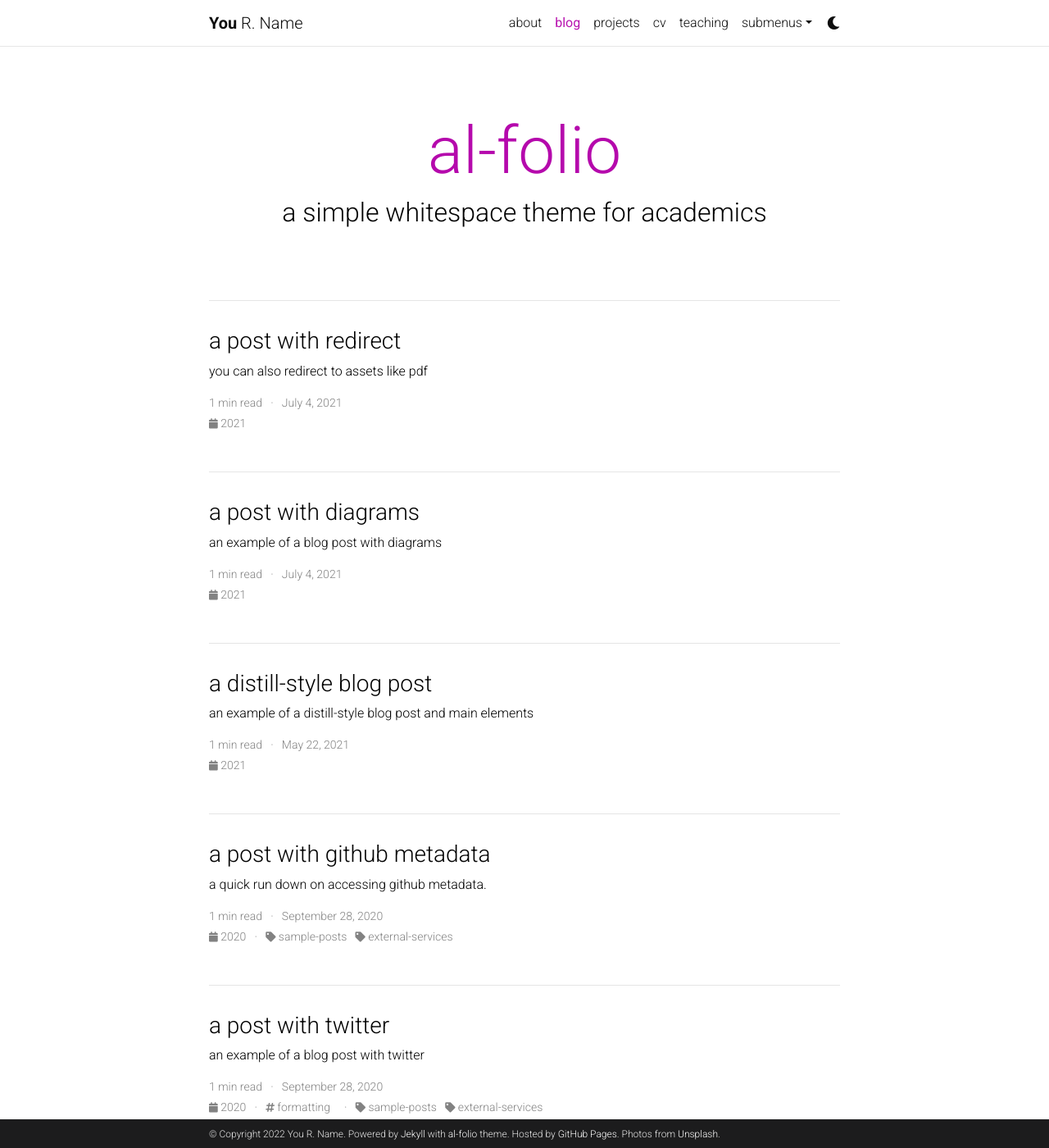
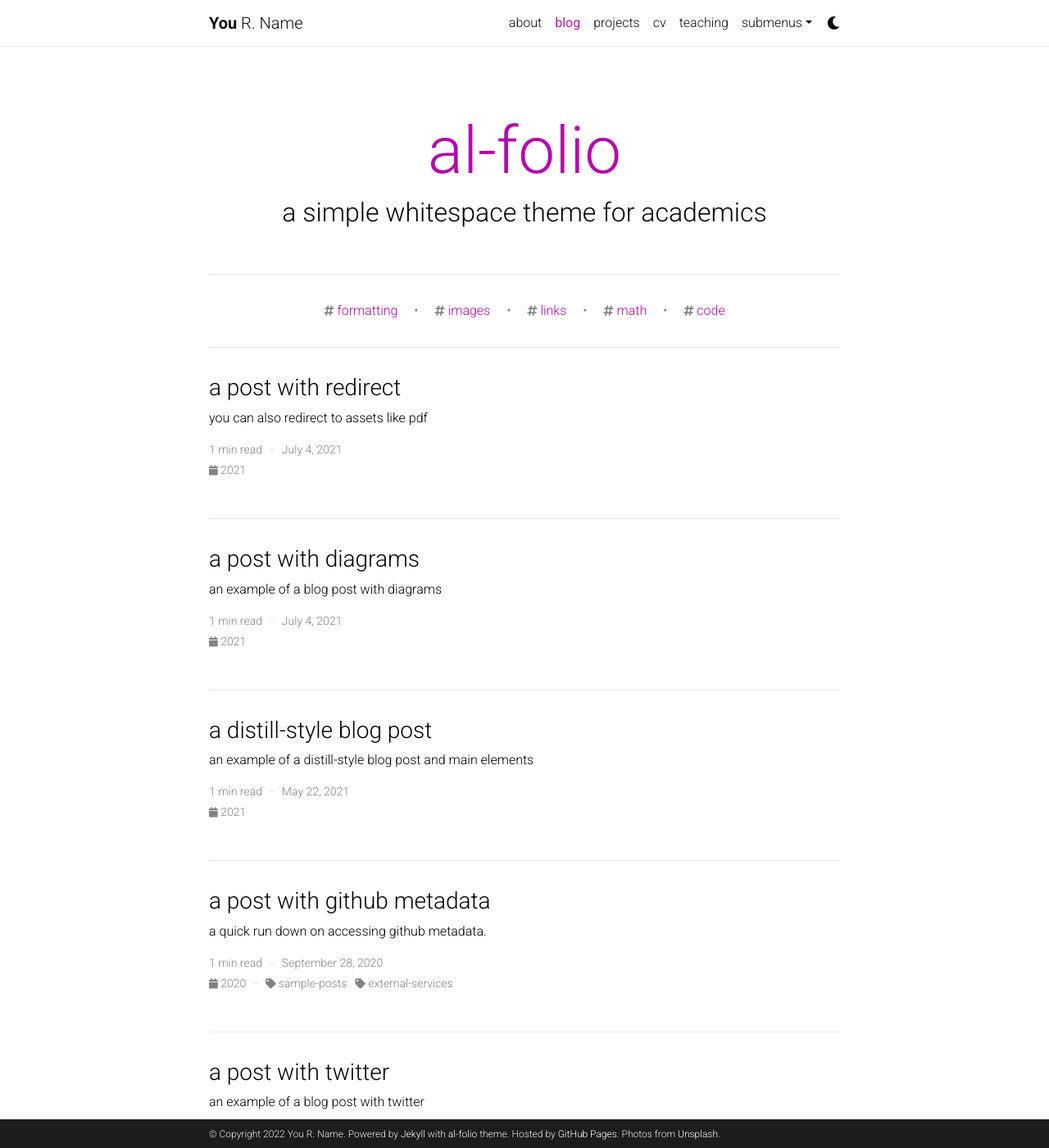
Before and after one commit to jason-merlo/jason-merlo.github.io, a Jekyll site: the page built from blog/index.html, in a window 1280 px wide and 1400 px high. Shown: the whole window at 82% size. Built offline with Jekyll 4.4.1, drawn with Linux system fonts in a browser that asks for light colours; the list of posts is cut into pages by our own code; comment, search, counter and statistics services are not loaded; a style sheet for code colours, icons or effects is not loaded.

Commit message:
Adds support for tag-list (#734)
* Adds support for tag-list

* Update _sass/_base.scss

Co-authored-by: Maruan <alshedivat@users.noreply.github.com>

* Made tags optional

* Responsive deign for tag-list

Co-authored-by: Maruan <alshedivat@users.noreply.github.com>

```diff
--- a/_config.yml
+++ b/_config.yml
@@ -203,6 +203,8 @@ jekyll-archives:
     tag: '/blog/tag/:name/'
     category: '/blog/category/:name/'
 
+display_tags: ['formatting', 'images', 'links', 'math', 'code'] # this tags will be dispalyed on the front page of your blog
+
 # -----------------------------------------------------------------------------
 # Jekyll Scholar
 # -----------------------------------------------------------------------------
--- a/_sass/_base.scss
+++ b/_sass/_base.scss
@@ -318,10 +318,28 @@ footer.sticky-bottom {
   border-bottom: 1px solid var(--global-divider-color);
   text-align: center;
   padding-top: 2rem;
-  padding-bottom: 5rem;
+  padding-bottom: 3rem;
   h1 {
     color: var(--global-theme-color);
     font-size: 5rem;
+  }
+}
+
+.tag-list {
+  border-bottom: 1px solid var(--global-divider-color);
+  text-align: center;
+  padding-top: 1rem;
+
+  ul {
+    justify-content: center;
+    display: flow-root;
+
+    p, li {
+      list-style: none;
+      display: inline-block;
+      padding: 1rem 0.5rem;
+      color: var(--global-text-color-light);
+    }
   }
 }
 
--- a/blog/index.html
+++ b/blog/index.html
@@ -20,6 +20,20 @@ pagination:
     <h2>{{ site.blog_description }}</h2>
   </div>
 
+  {% if site.display_tags %}
+  <div class="tag-list">
+    <ul class="list-group list-group-horizontal">
+      {% for tag in site.display_tags %}
+        <li>
+          <i class="fas fa-hashtag fa-sm"></i> <a href="{{ tag | prepend: '/blog/tag/' | relative_url }}">{{ tag }}</a>
+        </li>
+        {% unless forloop.last %}
+          <p>&bull;</p>
+        {% endunless %}
+      {% endfor %}
+    </ul>
+  </div>
+  {% endif %}
 
   <ul class="post-list">
     {% for post in paginator.posts %}
```
